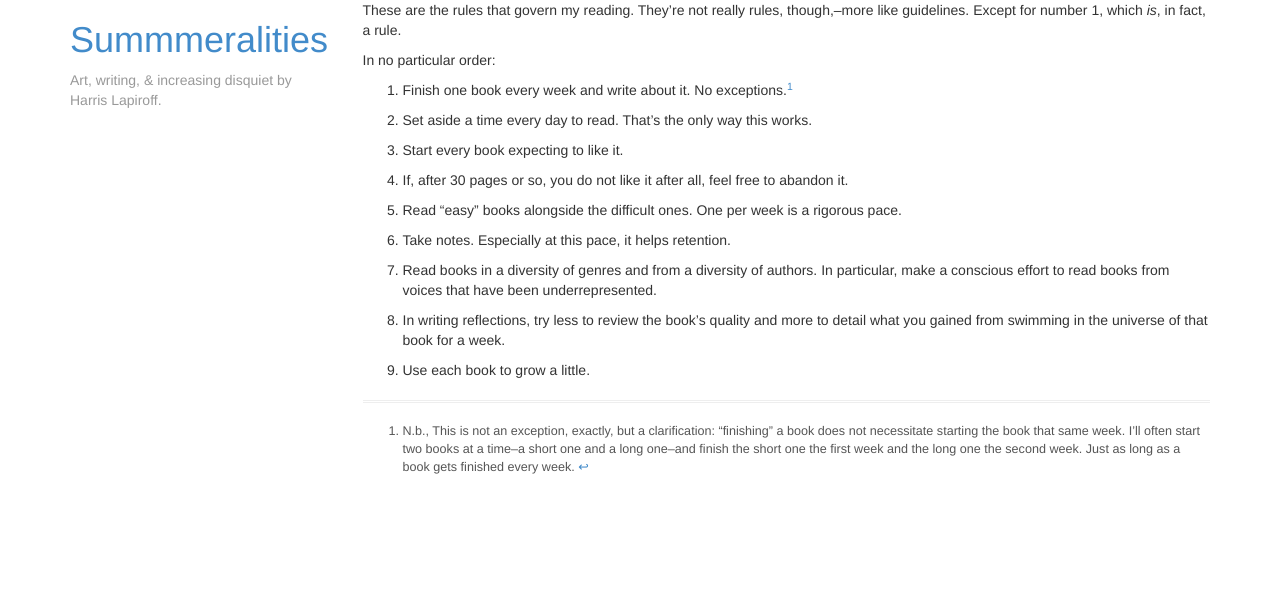
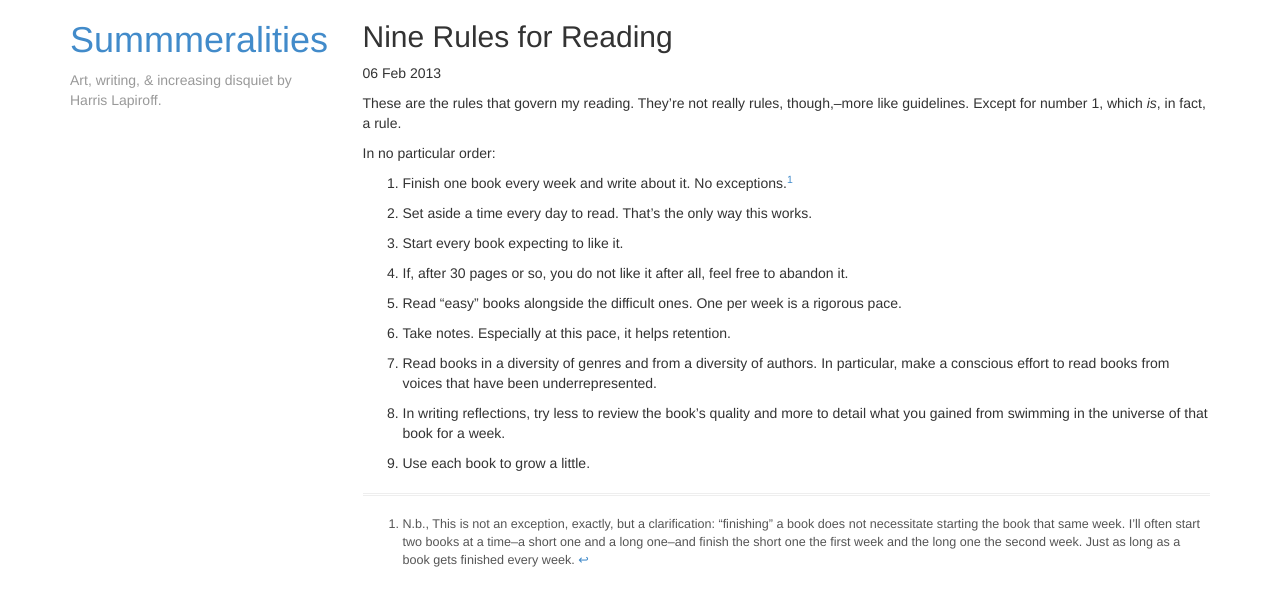
Before and after one commit to harrislapiroff/summeralities, a Jekyll site: the page built from journal/_posts/2013-02-06-rules.md, in a window 1280 px wide. Shown: the top 606 px of the page. Built offline with Jekyll 4.4.1, drawn with Linux system fonts in a browser that asks for light colours; some of the changed lines change nothing that is shown.

Commit message:
Corrections to the rules post.

```diff
--- a/journal/_posts/2013-02-06-rules.md
+++ b/journal/_posts/2013-02-06-rules.md
@@ -1,9 +1,6 @@
 ---
-layout: default
+layout: post
 title: "Nine Rules for Reading"
-date: "2013-02-06"
-categories: "misc"
-tags: ""
 ---
 
 These are the rules that govern my reading. They're not really rules, though,--more like guidelines. Except for number 1, which *is*, in fact, a rule.
```
